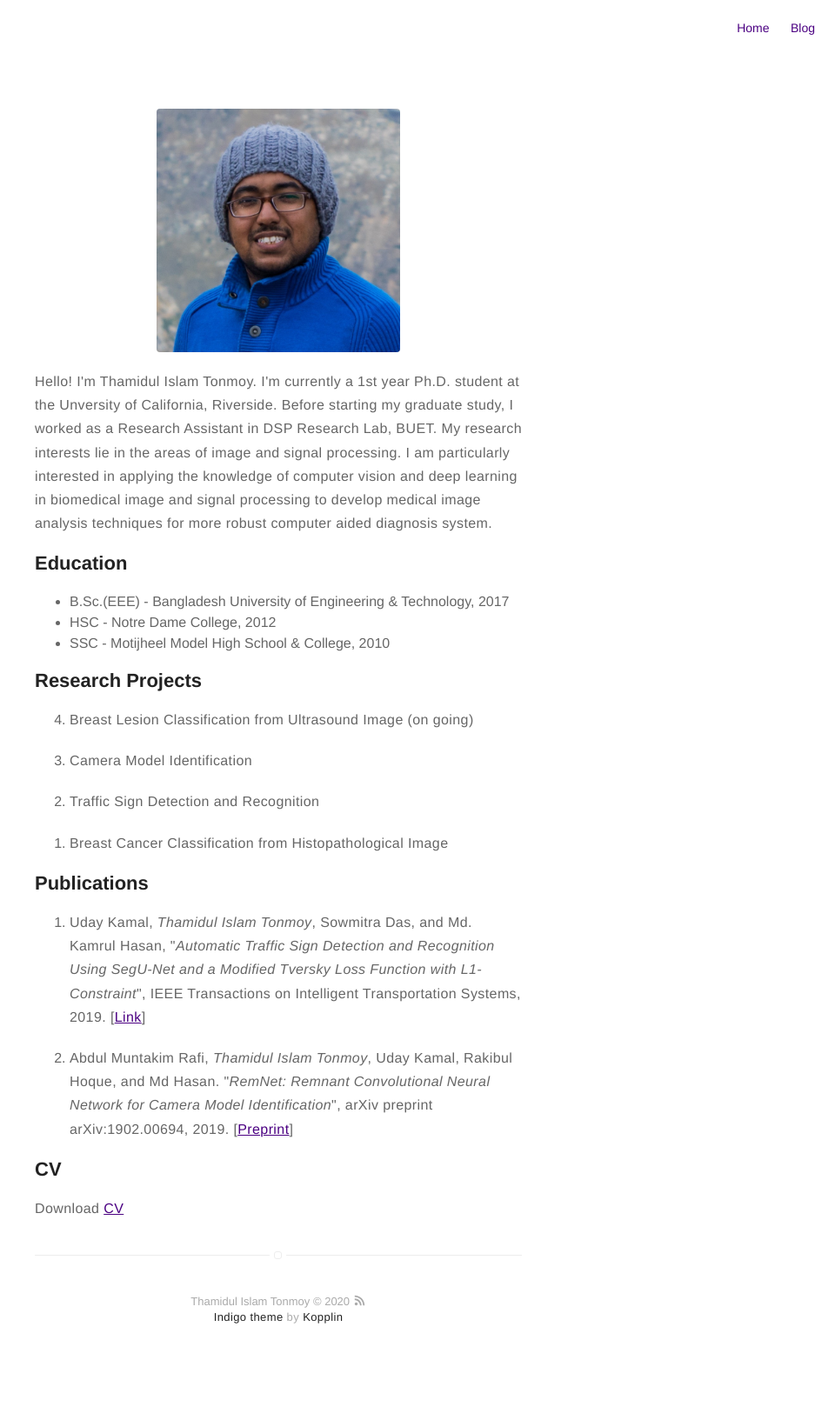
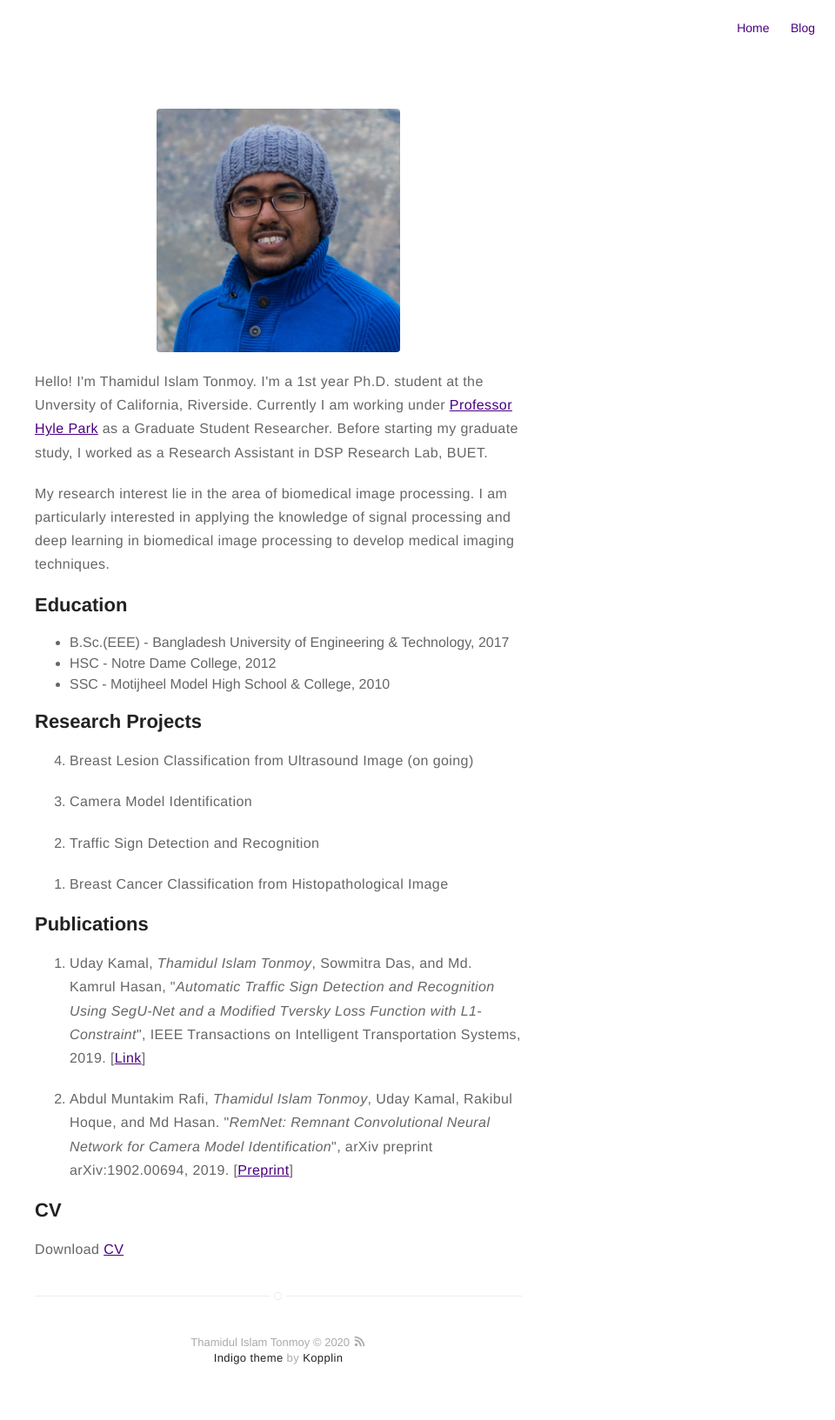
Before and after one commit to titonmoy/titonmoy.github.io, a Jekyll site: the page built from about.md, in a window 1280 px wide. Shown: the whole page at 87% size, without its empty margins (320-1280 px from the left). Built offline with Jekyll 4.4.1, drawn with Linux system fonts in a browser that asks for light colours; before the commit the page ends 1586 px from its top, so only the background shows below that.

Commit message:
Update about.md

```diff
--- a/about.md
+++ b/about.md
@@ -5,7 +5,9 @@ layout: page
 ![Profile Image]({{ site.url }}/{{ site.picture }})
 
 
-<p>Hello!  I'm Thamidul Islam Tonmoy. I'm currently a 1st year Ph.D. student at the Unversity of California, Riverside. Before starting my graduate study, I worked as a Research Assistant in DSP Research Lab, BUET. My research interests lie in the areas of image and signal processing. I am particularly  interested in applying the knowledge of computer vision and deep learning in biomedical image and signal processing to develop medical image analysis techniques for more robust computer aided diagnosis system.</p>
+<p>Hello!  I'm Thamidul Islam Tonmoy. I'm a 1st year Ph.D. student at the Unversity of California, Riverside. Currently I am working under <a href='https://hylepark.com/'>Professor Hyle Park</a> as a Graduate Student Researcher. Before starting my graduate study, I worked as a Research Assistant in DSP Research Lab, BUET.</p>
+
+<p>My research interest lie in the area of biomedical image processing. I am particularly  interested in applying the knowledge of signal processing and deep learning in biomedical image processing to develop medical imaging techniques.</p>
 
 
 <h2>Education</h2>
```
